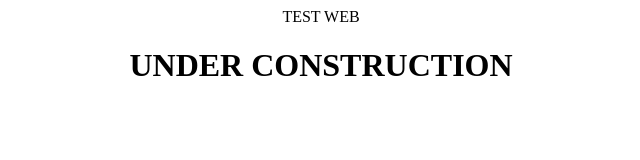
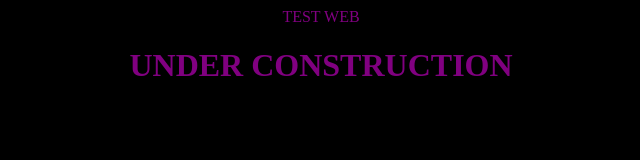
Before and after one commit to jdat-145/Test-, a plain HTML site: page index.html/index.html in a window 1280 px wide. Shown: the whole page, without its empty margins (319-959 px from the left). Drawn offline with Linux system fonts and the light colour scheme.

Commit message:
Update file0.css

```diff
--- a/index.html/assets/file0.css
+++ b/index.html/assets/file0.css
@@ -1,5 +1,5 @@
 body{
-
+    background-color: black;
     text-align: center;
-    color: black;
+    color: purple;
 }
```
